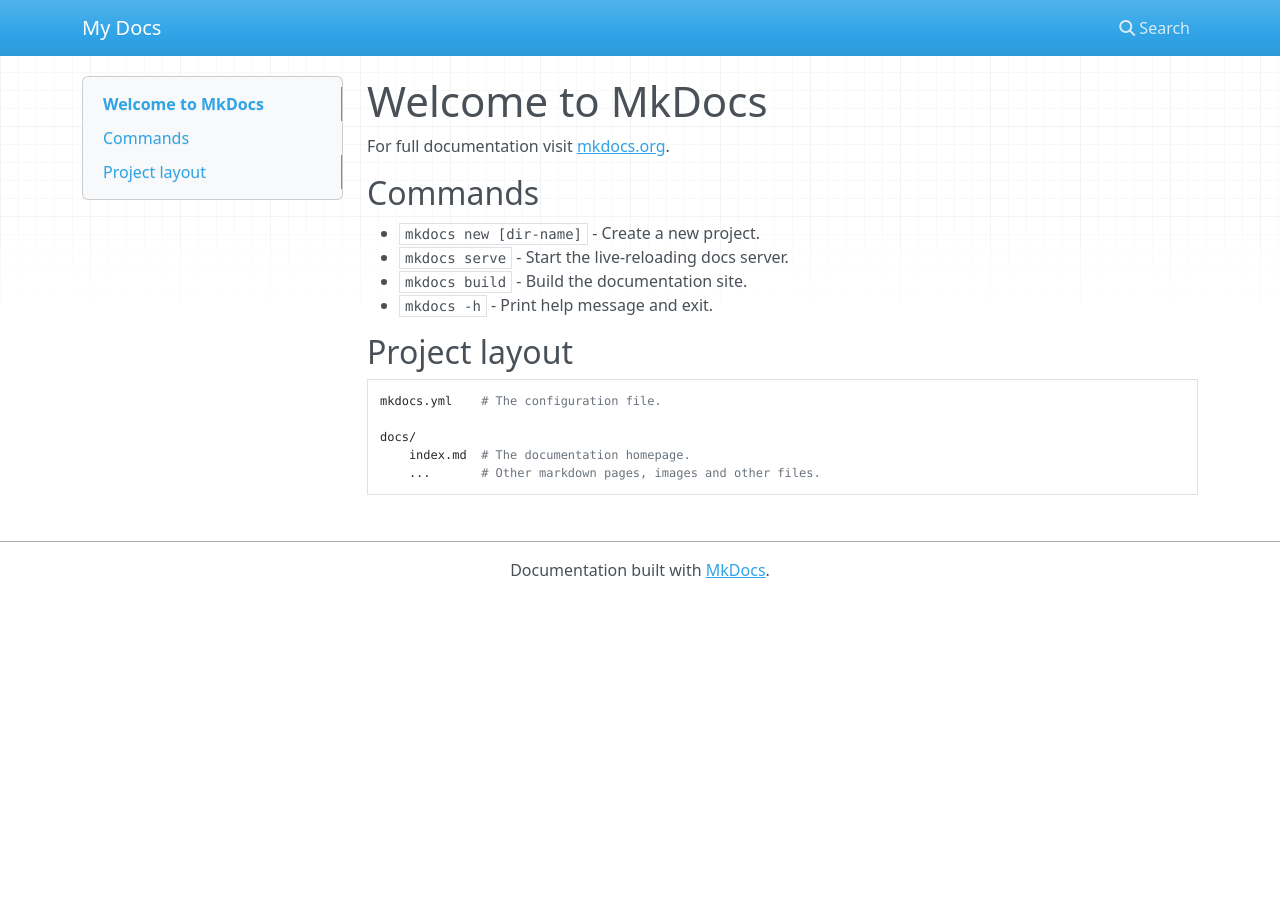
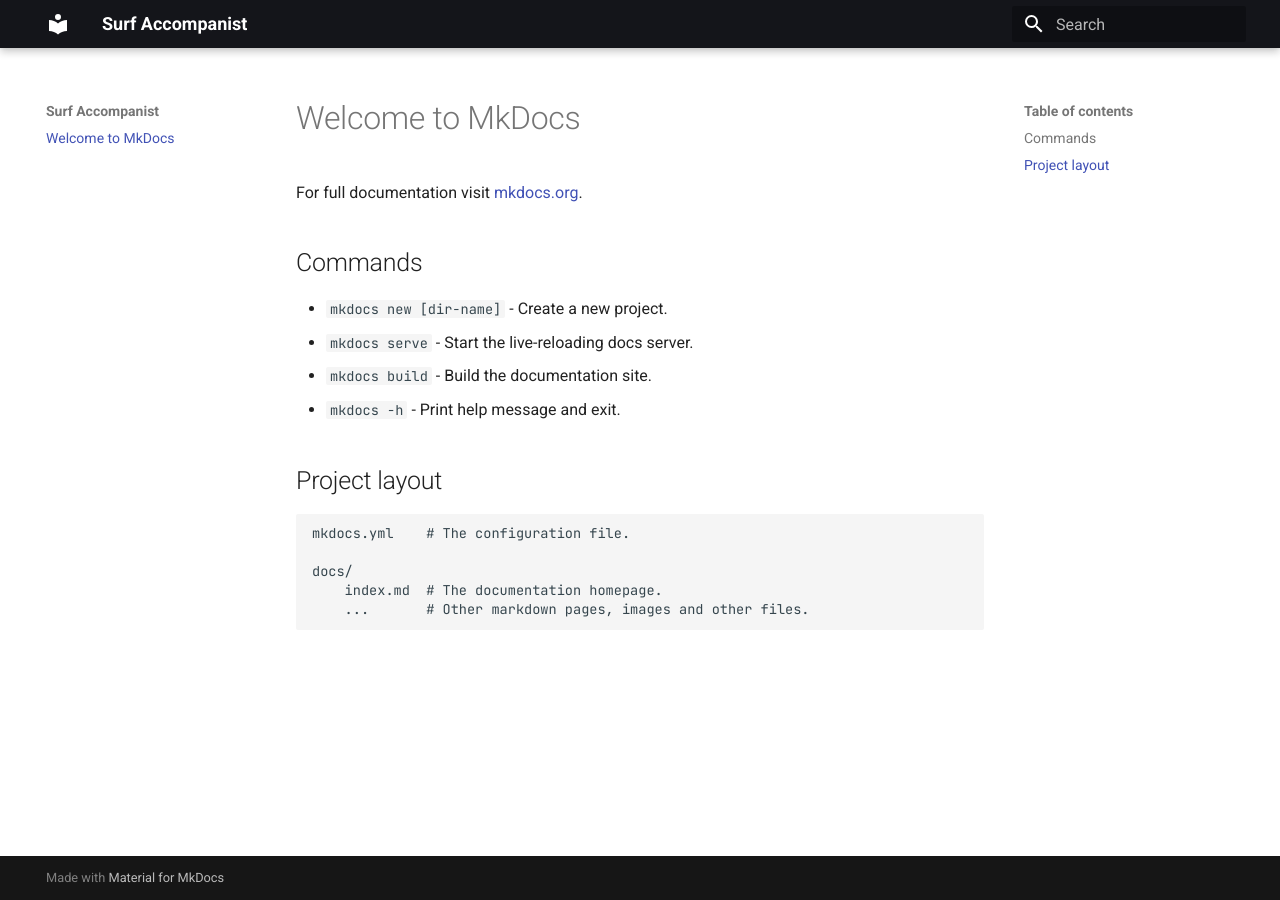
Before and after one commit to keygenqt/keygenqt-accompanist, an MkDocs documentation site: the page built from docs/index.md, in a window 1280 px wide. Built offline with MkDocs 1.6.1 and Material for MkDocs 9.7.7, drawn with Linux system fonts in a browser that asks for light colours; nearby versions of some CDN libraries.

Commit message:
Update docs

```diff
--- a/mkdocs.yml
+++ b/mkdocs.yml
@@ -1 +1,12 @@
-site_name: My Docs
+site_name: Surf Accompanist
+
+# Configuration
+theme:
+  name: 'material'
+  language: 'en'
+  palette:
+    primary: 'black'
+    accent: 'deep orange'
+  font:
+    text: 'Roboto'
+    code: 'JetBrains Mono'
```
